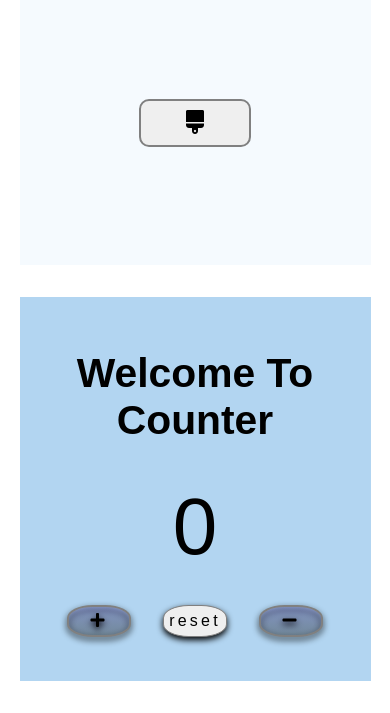
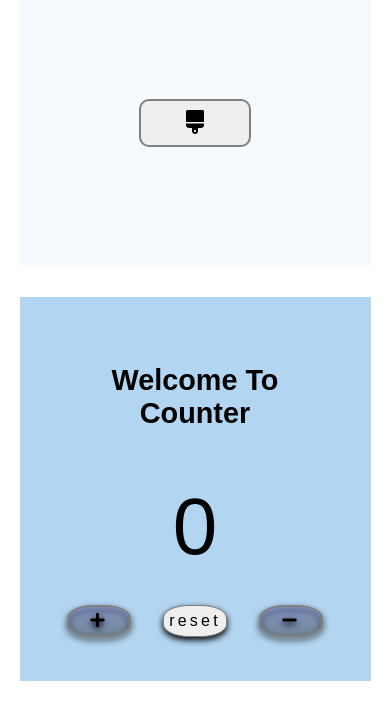
Before and after one commit to seth808rose/putting-it-all-together, a plain HTML site: page index.html in a window 390 px wide. Shown: the part 671-1384 px from the top of the page. Drawn offline with Linux system fonts and the light colour scheme.

Commit message:
hoping it works now

```diff
--- a/style.css
+++ b/style.css
@@ -319,7 +319,6 @@ Counter
   position: relative;
   margin-bottom: 2rem;
   padding: 1rem;
-
 }
 
 .title {
@@ -349,7 +348,6 @@ Counter
   grid-template-columns: repeat(3, 1fr);
   gap: 2rem;
   margin-top: 6rem;
-  padding: 0 2rem;
 }
 
 .btn {
@@ -383,12 +381,16 @@ Counter
   background: rgba(255, 0, 0, 0.363);
 }
 
-@media screen and (max-width: 678px){
-  .btn{
+@media screen and (max-width: 678px) {
+  .btn {
     height: 2rem;
     width: 4rem;
     font-size: 1rem;
   }
 
+  .title {
+    font-size: 1.2rem;
+  }
+
 
 }
```
